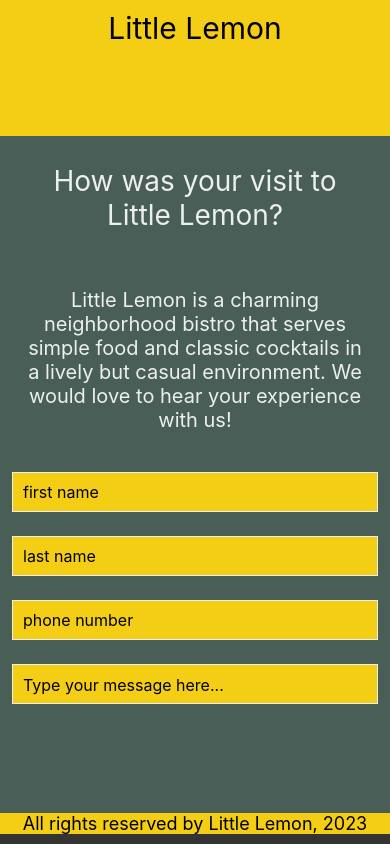
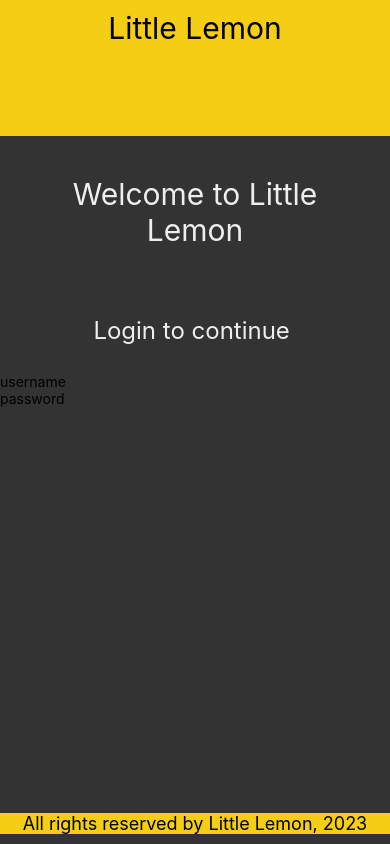
Before and after one commit to EvMad/a-react-native-sandbox, a React Native app in the folder LittleLemon/: screen / in a window 390 px wide. Built offline with nearby package versions, Linux system fonts and the light colour scheme.

Commit message:
import TextInput

```diff
--- a/LittleLemon/App.js
+++ b/LittleLemon/App.js
@@ -5,6 +5,7 @@ import LittleLemonFooter from "./components/LittleLemonFooter";
 import MenuItems from "./components/MenuItems";
 import FeedbackForm from "./components/FeedbackForm";
 import WelcomeScreen from "./pages/WelcomeScreen";
+import LoginScreen from "./pages/LoginScreen";
 
 export default function App() {
   return (
@@ -13,7 +14,8 @@ export default function App() {
       <LittleLemonHeader />
       {/* <WelcomeScreen /> */}
       {/* <MenuItems /> */}
-      <FeedbackForm />
+      {/* <FeedbackForm /> */}
+      <LoginScreen />
 
     </View>
 
--- a/LittleLemon/pages/LoginScreen.js
+++ b/LittleLemon/pages/LoginScreen.js
@@ -1,5 +1,5 @@
 import * as React from 'react';
-import { ScrollView, Text, StyleSheet, KeyboardAvoidingView, Platform } from 'react-native';
+import { ScrollView, Text, TextInput, StyleSheet, KeyboardAvoidingView, Platform } from 'react-native';
 
 
 const LoginScreen = () => {
```
